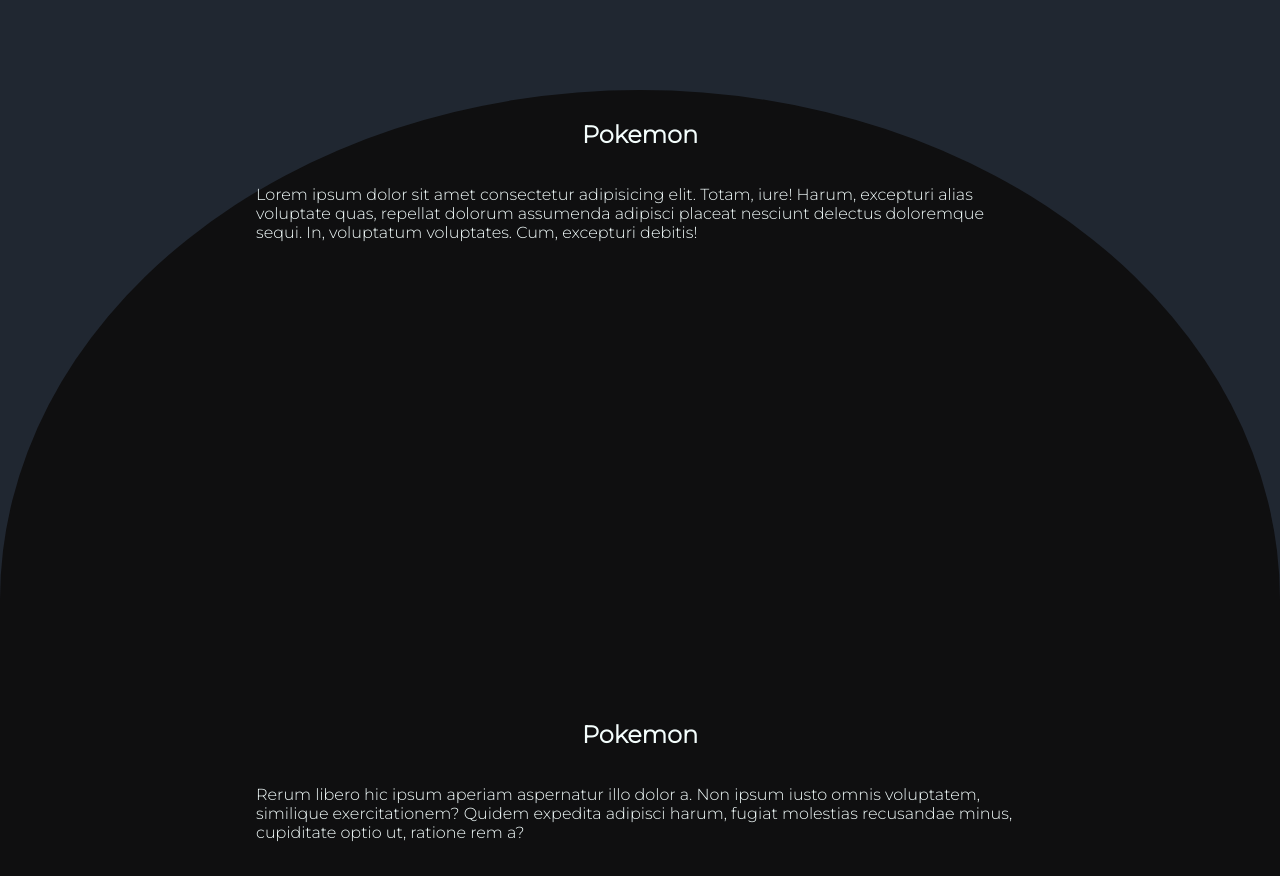
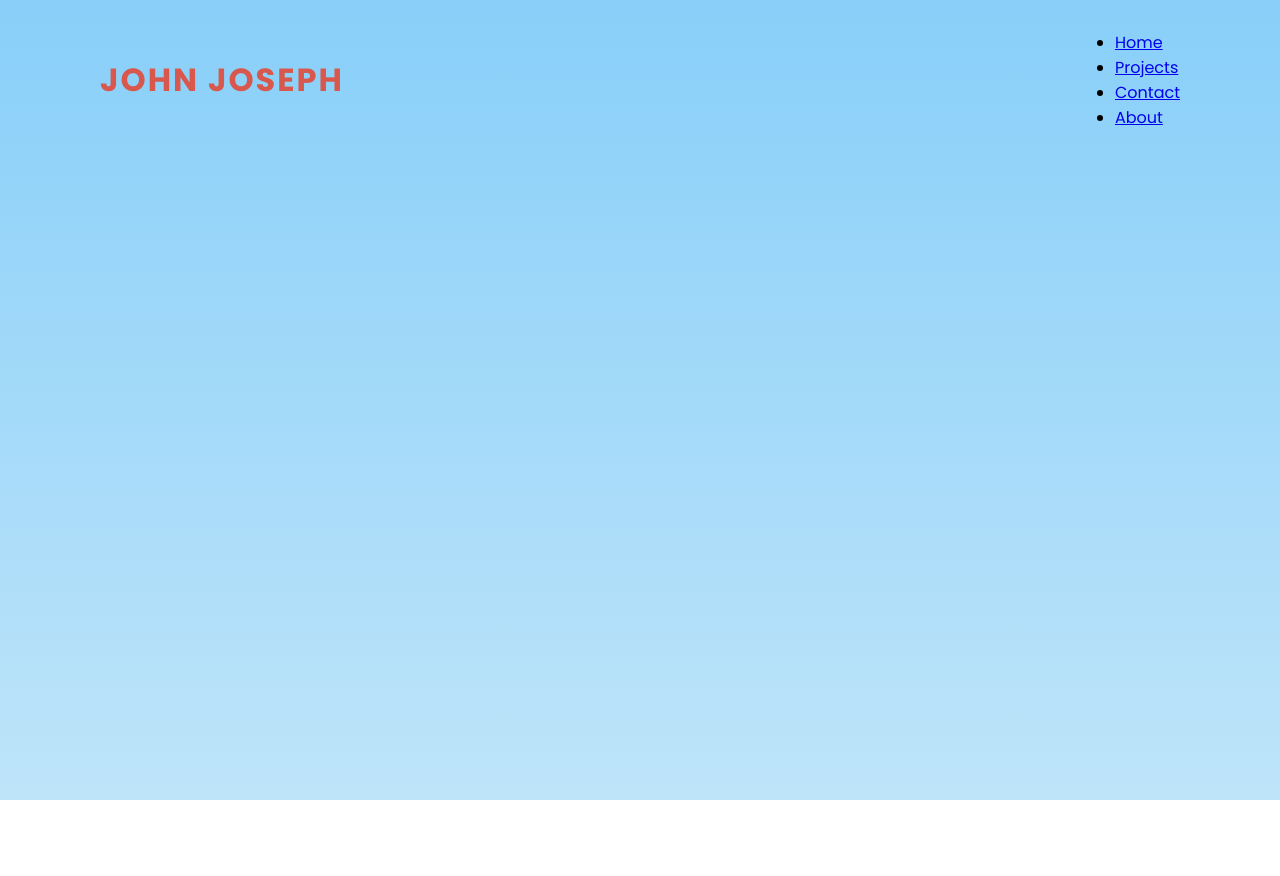
Before and after one commit to JohnJoseph2007/JohnJoseph, a plain HTML site: page index.html in a window 1280 px wide. After the commit the page ends 800 px from the top, so only its background shows below. Drawn offline with Linux system fonts and the light colour scheme.

Commit message:
played around with css

```diff
--- a/index.html
+++ b/index.html
@@ -1,3 +1,4 @@
+
 <!DOCTYPE html>
 <html lang="en">
 <head>
@@ -5,64 +6,17 @@
     <meta http-equiv="X-UA-Compatible" content="IE=edge">
     <meta name="viewport" content="width=device-width, initial-scale=1.0">
     <title>John Joseph</title>
-    <link rel="preconnect" href="https://fonts.googleapis.com">
-    <link rel="preconnect" href="https://fonts.gstatic.com" crossorigin>
-    <link href="https://fonts.googleapis.com/css2?family=Montserrat:wght@300&display=swap" rel="stylesheet">
-    <style>
-        body {
-            margin: 0;
-            font-family: 'Montserrat', sans-serif;
-            color: #f4fefd;
-            background: #202731;
-            overflow-x: hidden;
-        }
-
-        section {
-            position: relative;
-            display: flex;
-            flex-direction: column;
-            align-items: center;
-            min-height: 400px;
-            padding: 100px 20vw;
-        }
-
-        .blue {
-            background: #3c31dd
-        }
-
-        .red {
-            background: #dd3f31
-        }
-
-        .pink {
-            background: #ff0066
-        }
-
-        .dark {
-            background: #0f0f10
-        }
-
-        .bubble::after {
-            content:'';
-            border-top-left-radius: 50% 100%;
-            border-top-right-radius: 50% 100%;
-            position: absolute;
-            bottom: 0;
-            height: 85%;
-            width: 100%;
-            background: #0f0f10;
-            z-index: -1;
-        }
-    </style>
+    <link rel="stylesheet" type="text/css" href="style.css"/>
 </head>
 <body>
-    <section class="bubble">
-        <h1>Pokemon</h1>
-        <p>Lorem ipsum dolor sit amet consectetur adipisicing elit. Totam, iure! Harum, excepturi alias voluptate quas, repellat dolorum assumenda adipisci placeat nesciunt delectus doloremque sequi. In, voluptatum voluptates. Cum, excepturi debitis!</p>
-    </section>
-    <section class="dark">
-        <h1>Pokemon</h1>
-        <p>Rerum libero hic ipsum aperiam aspernatur illo dolor a. Non ipsum iusto omnis voluptatem, similique exercitationem? Quidem expedita adipisci harum, fugiat molestias recusandae minus, cupiditate optio ut, ratione rem a?</p>
-    </section>
+    <header>
+        <a href="#" class="logo">John Joseph</a>
+        <ul>
+            <li><a href="#">Home</a></li>
+            <li><a href="#">Projects</a></li>
+            <li><a href="#">Contact</a></li>
+            <li><a href="#">About</a></li>
+        </ul>
+    </header>
 </body>
 </html>
--- /dev/null
+++ b/style.css
@@ -0,0 +1,32 @@
+@import url('https://fonts.googleapis.com/css?family=Poppins:300,400,500,600,700,800,900&display=swap');
+* {
+    margin:0;
+    padding: 0;
+    box-sizing: border-box;
+    font-family: 'Poppins', sans-serif;
+}
+
+body {
+    min-height: 100vh;
+    background: linear-gradient(#88cff9, #bee4f9);
+}
+
+header {
+    position: absolute;
+    top: 0;
+    left: 0;
+    width: 100%;
+    padding: 30px 100px;
+    display: flex;
+    justify-content: space-between;
+    align-items: center;
+}
+
+header .logo {
+    color: #d8584d;
+    font-weight: 700;
+    text-decoration: none;
+    font-size: 2em;
+    text-transform: uppercase;
+    letter-spacing: 2px;
+}
--- /dev/null
+++ b/stylepokemon.css
@@ -0,0 +1,32 @@
+@import url('https://fonts.googleapis.com/css?family=Poppins:300,400,500,600,700,800,900&display=swap');
+* {
+    margin:0;
+    padding: 0;
+    box-sizing: border-box;
+    font-family: 'Poppins', sans-serif;
+}
+
+body {
+    min-height: 100vh;
+    background: linear-gradient(#88cff9, #bee4f9);
+}
+
+header {
+    position: absolute;
+    top: 0;
+    left: 0;
+    width: 100%;
+    padding: 30px 100px;
+    display: flex;
+    justify-content: space-between;
+    align-items: center;
+}
+
+header .logo {
+    color: #d8584d;
+    font-weight: 700;
+    text-decoration: none;
+    font-size: 2em;
+    text-transform: uppercase;
+    letter-spacing: 2px;
+}
```
